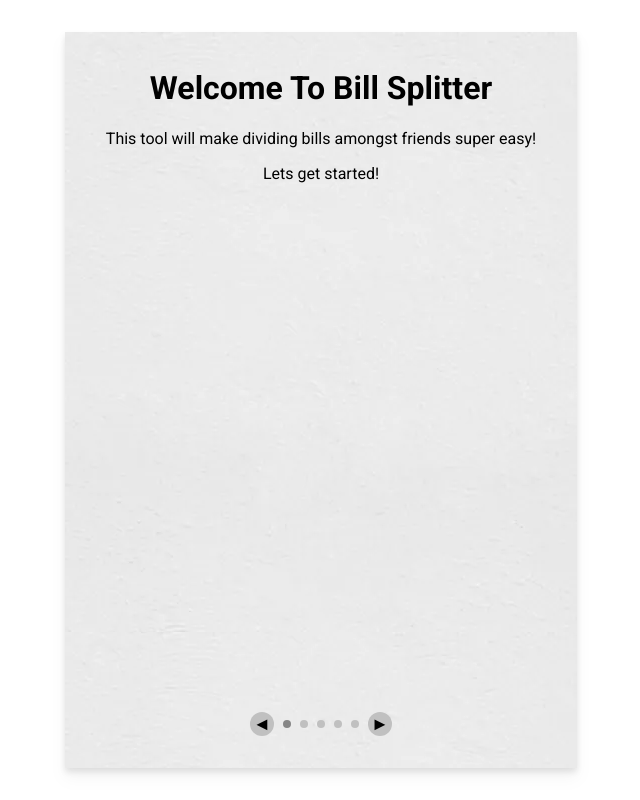
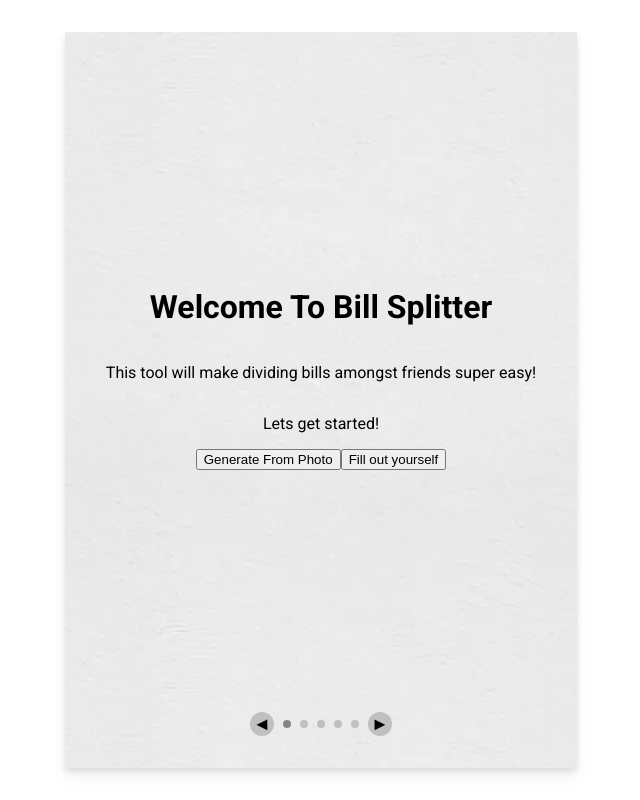
Before and after one commit to deej-tsn/BillSplitter, a React (Vite) app: page / in a window 1280 px wide. Shown: the whole page, without its empty margins (319-959 px from the left). Built offline with nearby package versions, Linux system fonts and the light colour scheme.

Commit message:
added buttons to intro, need to add functionality

```diff
--- a/src/components/setup/intro/intro.tsx
+++ b/src/components/setup/intro/intro.tsx
@@ -1,9 +1,13 @@
 export default function Intro(){
     return (
-        <div>
+        <div id="intro">
             <h1>Welcome To Bill Splitter</h1>
             <p>This tool will make dividing bills amongst friends super easy!</p>
             <p>Lets get started!</p>
+            <div>
+                <button>Generate From Photo</button>
+                <button>Fill out yourself</button>
+            </div>
         </div>
     )
 }
--- a/src/components/setup/setup.css
+++ b/src/components/setup/setup.css
@@ -21,6 +21,15 @@
     position: relative;
     filter: var(--drop_shadow);
     text-align: center;
+}
+
+#intro{
+    width: 100%;
+    height: 100%;
+    display: flex;
+    align-items: center;
+    justify-content: center;
+    flex-direction: column;
 }
 
 #manageReceipt{
```
